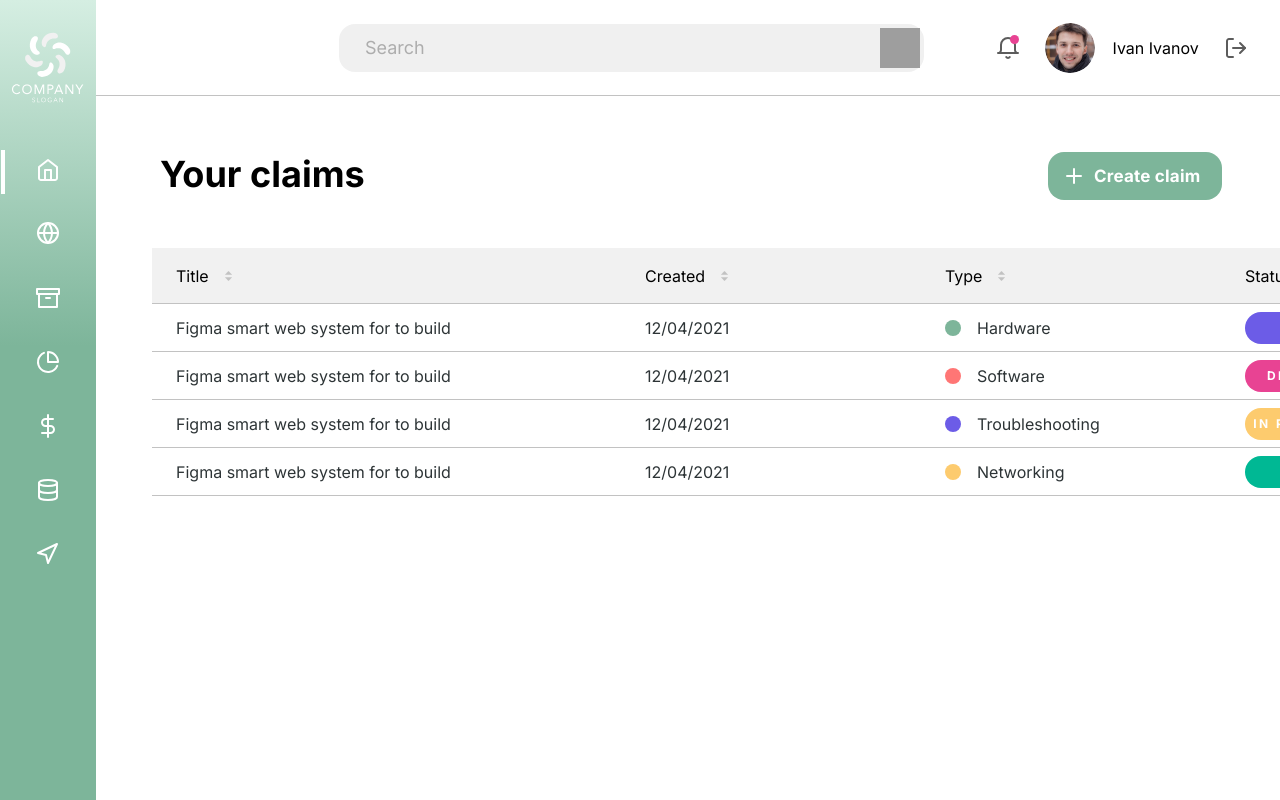
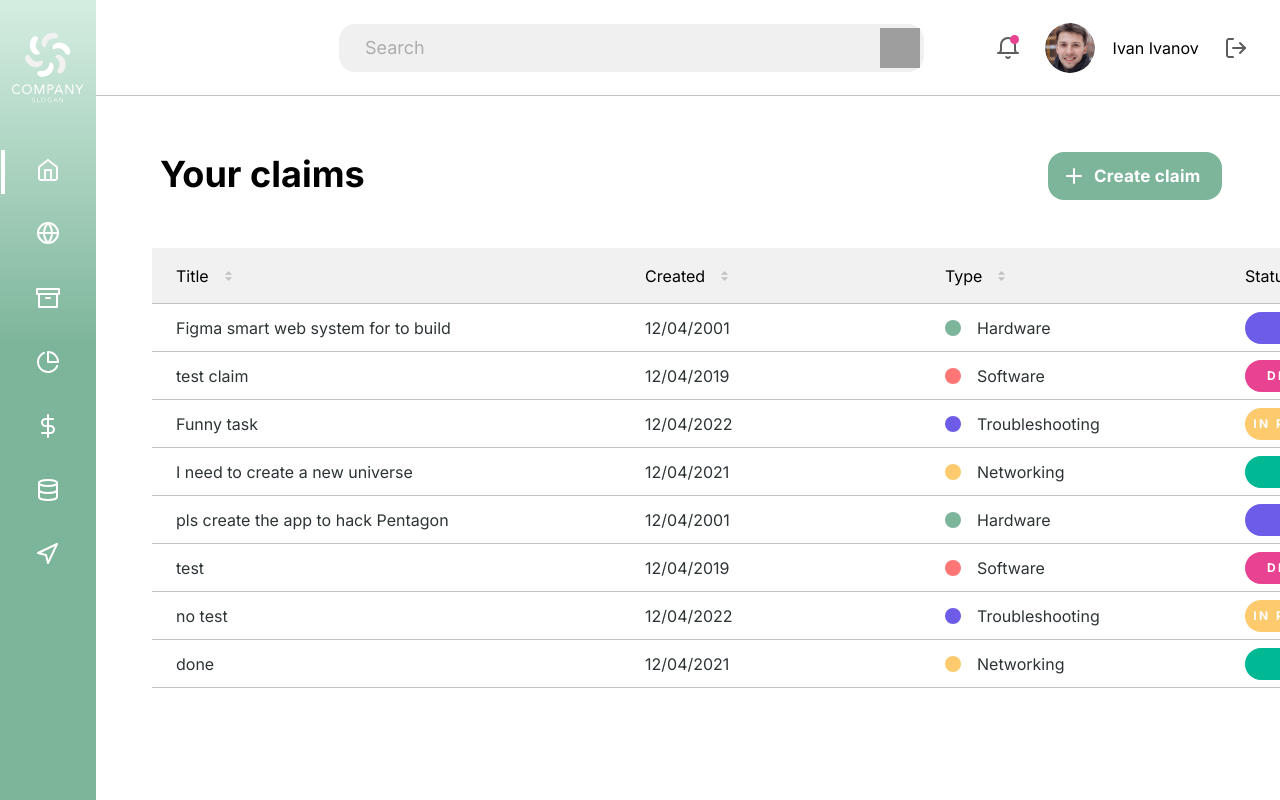
Before and after one commit to karpov159/neo-project, a React (Create React App) app: page / in a window 1280 px wide. Shown: the top 800 px of the page. Built offline with nearby package versions, Linux system fonts and the light colour scheme; grey boxes are pictures that could not be loaded.

Commit message:
created filters and search

```diff
--- a/src/components/claims-list/claims-list.js
+++ b/src/components/claims-list/claims-list.js
@@ -1,40 +1,48 @@
+import { useState } from 'react';
 import Claim from '../claim/claim';
 import IconFilter from '../../assets/icons/filter.png';
 
 import './claims-list.scss';
 
-const ClaimsList = () => {
-    const claims = [
-        {title: 'Figma smart web system for to build',
-        data: '12/04/2021',
-        type: 'Hardware',
-        status: 'new',
+const ClaimsList = (props) => {
+    const [sort, setSort] = useState(false),
+          [toggleOrder, setToggleOrder] = useState(true),
+          [claims, setClaims] = useState(''),
+          {data} = props;
+
+    const filters = [
+        {label: 'Title',
+        icon: IconFilter,
+        filter: 'title',
         key: '1'
         },
-        {title: 'Figma smart web system for to build',
-        data: '12/04/2021',
-        type: 'Software',
-        status: 'declined',
+        {label: 'Created',
+        icon: IconFilter,
+        filter: 'data',
         key: '2'
         },
-        {title: 'Figma smart web system for to build',
-        data: '12/04/2021',
-        type: 'Troubleshooting',
-        status: 'in progress',
+        {label: 'Type',
+        icon: IconFilter,
+        filter: 'type',
         key: '3'
         },
-        {title: 'Figma smart web system for to build',
-        data: '12/04/2021',
-        type: 'Networking',
-        status: 'done',
+        {label: 'Status',
+        icon: IconFilter,
+        filter: 'status',
         key: '4'
+        },
+        {label: 'Actions',
+        icon: null,
+        filter: false,
+        key: '5'
         },
     ]
 
 
-    const items = () => {
+    const createItems = (claims) => {
+        const sorted = sort ? sortItems(claims) : claims;
         return (
-            claims.map(({title, data, type, status, key}) => {
+            sorted.map(({title, data, type, status, key}) => {
                 return <Claim title={title}
                 data={data}
                 type={type}
@@ -45,30 +53,51 @@ const ClaimsList = () => {
         )
     }
 
+    const createFilters = (filters) => {
+
+        return filters.map(({label, icon, key, filter}) => {
+            return (
+                <div key={key} className="claims-list__item">
+                    <div onClick={() => {onSetSort(filter);}}
+                    className='claims-list__filter'>
+                        <div>{label}</div>
+                        {icon ? <img src={icon} alt="filter" /> : null }
+                    </div>
+                </div>
+            )
+        })
+    }
+
+    const onSetSort = (sort) => {
+        setSort(sort);
+    }
+
+    const sortItems = (items) => {
+        setToggleOrder(toggleOrder => !toggleOrder);
+
+        console.log(toggleOrder)
+        const value = toggleOrder ? 1 : -1;
+
+        const sorted = [...items].sort((a, b) => {
+            if (a[sort] === b[sort]) {
+                return 0;
+            }
+            return a[sort] > b[sort] ? value : value * -1;
+        });
+
+        setClaims(sorted);
+        setSort(false)
+
+        return sorted;
+    }
+
+
     return (
         <div className="claims-list">
             <div className="claims-list__filters">
-                <div className="claims-list__filter">
-                    <div>Title</div>
-                    <img src={IconFilter} alt="filter" />
-                </div>
-                <div className="claims-list__filter">
-                    <div>Created</div>
-                    <img src={IconFilter} alt="filter" />
-                </div>
-                <div className="claims-list__filter">
-                    <div>Type</div>
-                    <img src={IconFilter} alt="filter" />
-                </div>
-                <div className="claims-list__filter">
-                    <div>Status</div>
-                    <img src={IconFilter} alt="filter" />
-                </div>
-                <div className="claims-list__filter">
-                    <div>Actions</div>
-                </div>
+                {createFilters(filters)}
             </div>
-            {items()}
+            {createItems(claims || data)}
         </div>
     )
 }
--- a/src/components/claims-list/claims-list.scss
+++ b/src/components/claims-list/claims-list.scss
@@ -10,14 +10,19 @@
         grid-template-columns: 469px 300px 300px 272px 296px;
         border-bottom: 1px solid #C2C2C2;
     }
-    &__filter {
+    &__item {
         display: flex;
         align-items: center;
-        cursor: pointer;
         img {
             width: 7px;
             height: 10px;
             margin-left: 16px;
         }
     }
+    &__filter {
+        min-width: 50px;
+        display: flex;
+        align-items: center;
+        cursor: pointer;
+    }
 }
--- a/src/components/create-new-claim/create-new-claim.js
+++ b/src/components/create-new-claim/create-new-claim.js
@@ -3,7 +3,6 @@ import { useState } from 'react';
 import Title from '../title/title';
 import Input from '../input/input';
 import Button from '../button/button';
-import DropDown from '../drop-down/drop-down';
 
 import IconDown from '../../assets/icons/icon-chevron-down.png'
 import './create-new-claim.scss';
@@ -64,7 +63,6 @@ const CreateNewClaim = (props) => {
                 addClass={'input_mt40'}
                 label={'DESCRIPTION'}
                 placeholder={'Type claim description'} />
-                <DropDown/>
                 <div className="new-claim__btns">
                     <Button onToggle={onToggle} addClass={'button_cancel'} label={'Cancel'}/>
                     <Button label={'Create'}/>
--- a/src/components/header/header.js
+++ b/src/components/header/header.js
@@ -10,11 +10,15 @@ import './header.scss';
 
 
 const Header = (props) => {
-    const {toggleLogin} = props;
+    const {toggleLogin, isSearchInput, setSearchWord} = props;
+
+    const changeValue = (e) => {
+        setSearchWord(e.target.value)
+    }
 
     return (
         <header className="header">
-            <Input placeholder="Search" addClass={"input_search"} icon={SearchImg}/>
+            {!isSearchInput ? <Input onChange={changeValue} placeholder="Search" addClass={"input_search"} icon={SearchImg}/> : null}
             <div className="header__options">
                     <button className="header__btn">
                         <img src={Notification} alt="notification" />
--- a/src/components/homepage/homepage.js
+++ b/src/components/homepage/homepage.js
@@ -10,17 +10,71 @@ const Homepage = (props) => {
     const {toggleLogin} = props;
 
     const [newClaim, setNewClaim] = useState(false);
+    const [searchWord, setSearchWord] = useState('');
 
     const toggleNewClaim = () => {
         setNewClaim(newClaim => !newClaim);
     }
 
+    const dataFromTheServer = [
+        {title: 'Figma smart web system for to build',
+        data: '12/04/2001',
+        type: 'Hardware',
+        status: 'new',
+        key: '1'
+        },
+        {title: 'test claim',
+        data: '12/04/2019',
+        type: 'Software',
+        status: 'declined',
+        key: '2'
+        },
+        {title: 'Funny task',
+        data: '12/04/2022',
+        type: 'Troubleshooting',
+        status: 'in progress',
+        key: '3'
+        },
+        {title: 'I need to create a new universe',
+        data: '12/04/2021',
+        type: 'Networking',
+        status: 'done',
+        key: '4'
+        },
+        {title: 'pls create the app to hack Pentagon',
+        data: '12/04/2001',
+        type: 'Hardware',
+        status: 'new',
+        key: '5'
+        },
+        {title: 'test',
+        data: '12/04/2019',
+        type: 'Software',
+        status: 'declined',
+        key: '6'
+        },
+        {title: 'no test',
+        data: '12/04/2022',
+        type: 'Troubleshooting',
+        status: 'in progress',
+        key: '7'
+        },
+        {title: 'done',
+        data: '12/04/2021',
+        type: 'Networking',
+        status: 'done',
+        key: '8'
+        },
+    ]
+
 
     return (
         <section className='homepage'>
             <Menu/>
-            <Header toggleLogin={toggleLogin}/>
-            {newClaim ? <CreateNewClaim onToggle={toggleNewClaim}/> : <MyClaims onToggle={toggleNewClaim}/>}
+            <Header setSearchWord={setSearchWord} isSearchInput={newClaim} toggleLogin={toggleLogin}/>
+            {newClaim ?
+            <CreateNewClaim onToggle={toggleNewClaim}/> :
+            <MyClaims dataFromTheServer={dataFromTheServer} searchWord={searchWord} onToggle={toggleNewClaim}/>}
         </section>
     )
 }
--- a/src/components/menu/menu.scss
+++ b/src/components/menu/menu.scss
@@ -43,6 +43,19 @@
                 background-color: #fff;
             }
         }
+        &:hover {
+            &::after {
+                content: '';
+                position: absolute;
+                cursor: default;
+                width: 0px;
+                border: 2.5px solid #FFFFFF;
+                height: 100%;
+                top: 0;
+                left: -27px;
+                background-color: #fff;
+            }
+        }
     }
 
 
--- a/src/components/my-claims/my-claims.js
+++ b/src/components/my-claims/my-claims.js
@@ -1,3 +1,4 @@
+import { useState, useEffect } from 'react';
 import ClaimsList from '../claims-list/claims-list';
 import Title from '../title/title';
 import IconPlus from '../../assets/icons/icon-plus.svg';
@@ -5,7 +6,18 @@ import IconPlus from '../../assets/icons/icon-plus.svg';
 import './my-claims.scss';
 
 const MyClaims = (props) => {
-    const {onToggle} = props;
+    const {onToggle, searchWord, dataFromTheServer} = props;
+
+    const filterClaims = (searchWord, data) => {
+        if (searchWord < 1) {
+            console.log(data)
+            return data;
+        }
+
+        return data.filter(item => item.title.toLowerCase().indexOf(searchWord.toLowerCase()) > -1);
+    }
+
+    const visibleData = searchWord ? filterClaims(searchWord, dataFromTheServer) : dataFromTheServer;
 
     return (
         <div className="my-claims">
@@ -16,7 +28,7 @@ const MyClaims = (props) => {
                     Create claim
                 </button>
             </div>
-            <ClaimsList/>
+            <ClaimsList data={visibleData}/>
         </div>
     )
 }
```
Also changed, not shown: src/components/input/Input.js (+17 -13 lines).
